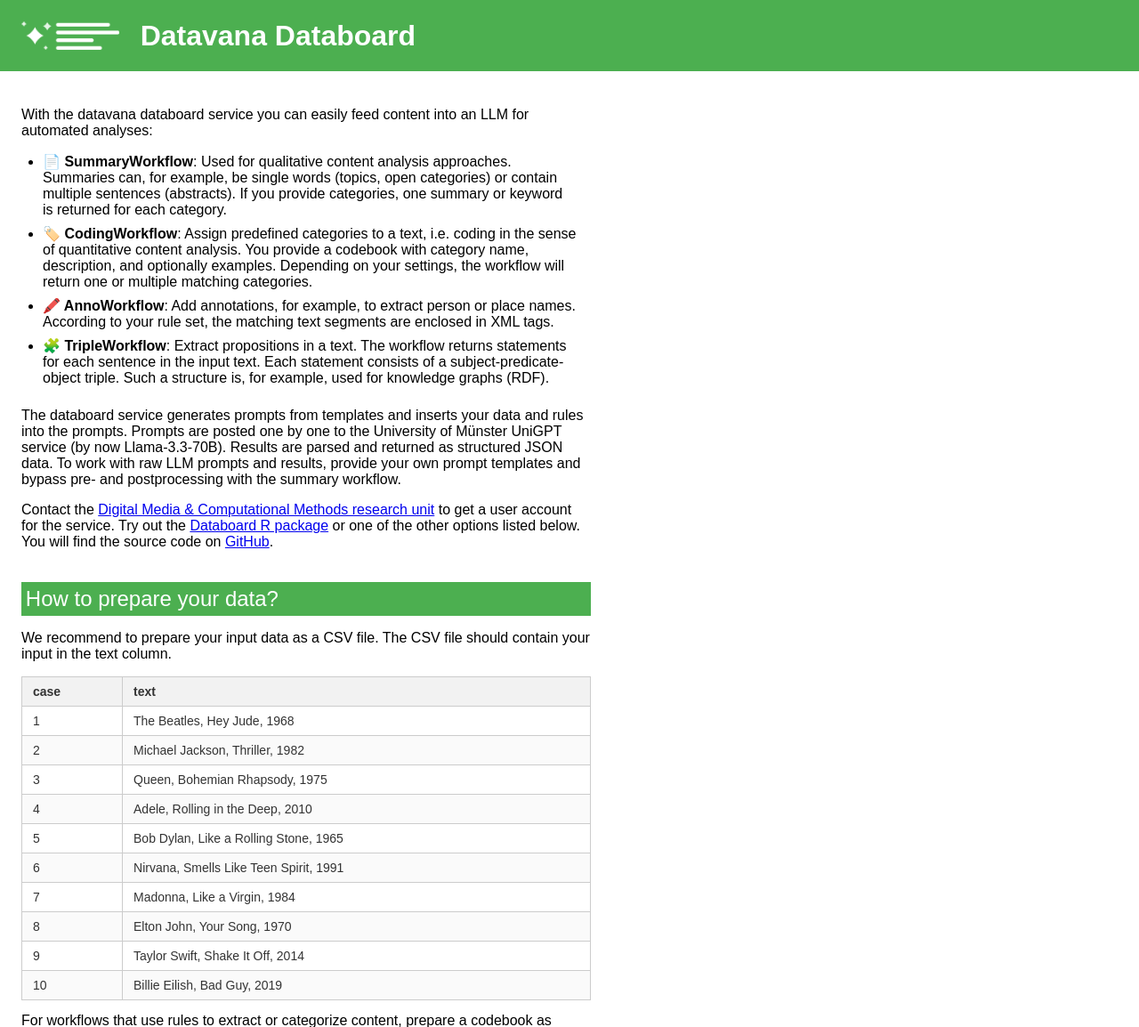
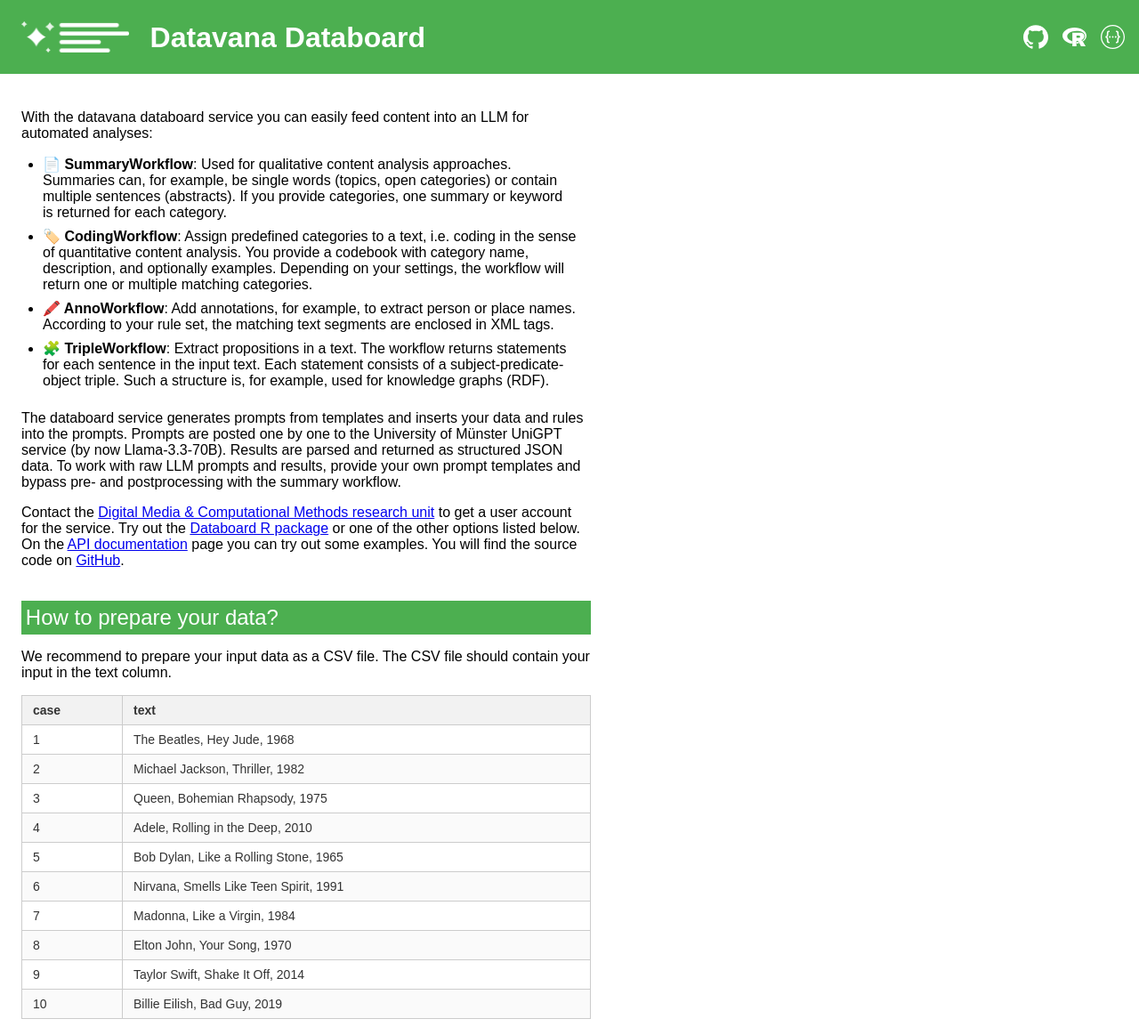
Before and after one commit to datavana/databoard_server, a FastAPI app: page / in a window 1280 px wide. Shown: the top 1154 px of the page at 89% size. Run offline with FastAPI, Linux system fonts and the light colour scheme; parts of the project's set-up code (start-up, migrations or seed data) failed here and were passed over; some libraries are stand-ins or nearby versions.

Commit message:
Add links

```diff
--- a/src/static/css/styles.css
+++ b/src/static/css/styles.css
@@ -77,23 +77,51 @@ header {
     padding: 1.0em;
     color: white;
     display: flex;
-    height: 3em;
+    align-items: center;
+    min-height: 3em;
 }
 
 header h1 {
     flex: 1;
     margin:0;
-    font-size: 2em;
+    min-width: 0;
+    font-size: clamp(1.2em, 4.5vw, 2em);
     line-height: 1.5em;
+    white-space: nowrap;
+    overflow: hidden;
+    text-overflow: ellipsis;
 }
 
-header img {
-    padding: 0.5em;
+header .brand-logo {
+    height: clamp(1.4em, 6vw, 2.2em);
+    width: auto;
+    flex-shrink: 0;
+    padding: clamp(0.2em, 1.2vw, 0.5em);
     margin-right: 1em;
 }
 
-header div {
+header .state {
     line-height: 2.3em;
+}
+
+header .header-links {
+    display: flex;
+    align-items: center;
+    gap: 1em;
+    margin-left: 1em;
+}
+
+header .header-links a {
+    display: inline-flex;
+    align-items: center;
+    justify-content: center;
+    color: white;
+    text-decoration: none;
+}
+
+header .header-links img {
+    width: 1.7em;
+    height: 1.7em;
 }
 
 main {
@@ -131,7 +159,7 @@ button {
 }
 
 button:hover {
-    background-color: var(--color-hover);
+    background-color: var(--color-primary-hover);
 }
 
 button.wide {
--- a/src/templates/base.html
+++ b/src/templates/base.html
@@ -8,11 +8,22 @@
 </head>
 <body>
     <header>
-        <img src="/static/img/logo_white.png" alt="Databoard Logo">
+        <img class="brand-logo" src="/static/img/logo_white.png" alt="Databoard Logo">
         <h1>Datavana Databoard</h1>
         {% if taskcount is defined and taskcount is not none %}
         <div class="state">{{ taskcount }} tasks in the queue</div>
         {% endif %}
+        <nav class="header-links" aria-label="Project links">
+            <a href="https://github.com/datavana/databoard" target="_blank" rel="noopener noreferrer" title="GitHub">
+                <img src="/static/img/github-white.svg" alt="GitHub">
+            </a>
+            <a href="https://datavana.github.io/databoard_r/" target="_blank" rel="noopener noreferrer" title="R package">
+                <img src="/static/img/r-white.svg" alt="R">
+            </a>
+            <a href="https://databoard.uni-muenster.de/docs" target="_blank" rel="noopener noreferrer" title="API documentation">
+                <img src="/static/img/api-white.svg" alt="API">
+            </a>
+        </nav>
     </header>
     <main>
         {% block content %}{% endblock %}
--- a/src/templates/home.html
+++ b/src/templates/home.html
@@ -27,7 +27,8 @@ With the datavana databoard service you can easily feed content into an LLM for
 <p>
 Contact the <a href="https://www.uni-muenster.de/Kowi/personen/jakob-juenger.shtml">Digital Media & Computational Methods research unit</a>
     to get a user account for the service. Try out the <a href="https://datavana.github.io/databoard_r/">Databoard R package</a>
-    or one of the other options listed below. You will find the source code on <a href="https://github.com/datavana/databoard">GitHub</a>.
+    or one of the other options listed below. On the <a href="/docs">API documentation</a> page you can try out some examples.
+    You will find the source code on <a href="https://github.com/datavana/databoard">GitHub</a>.
 </p>
 
 <h2>How to prepare your data?</h2>
```
Also changed, not shown: src/static/img/api-white.svg (added), src/static/img/github-white.svg (added), src/static/img/r-white.svg (added).
